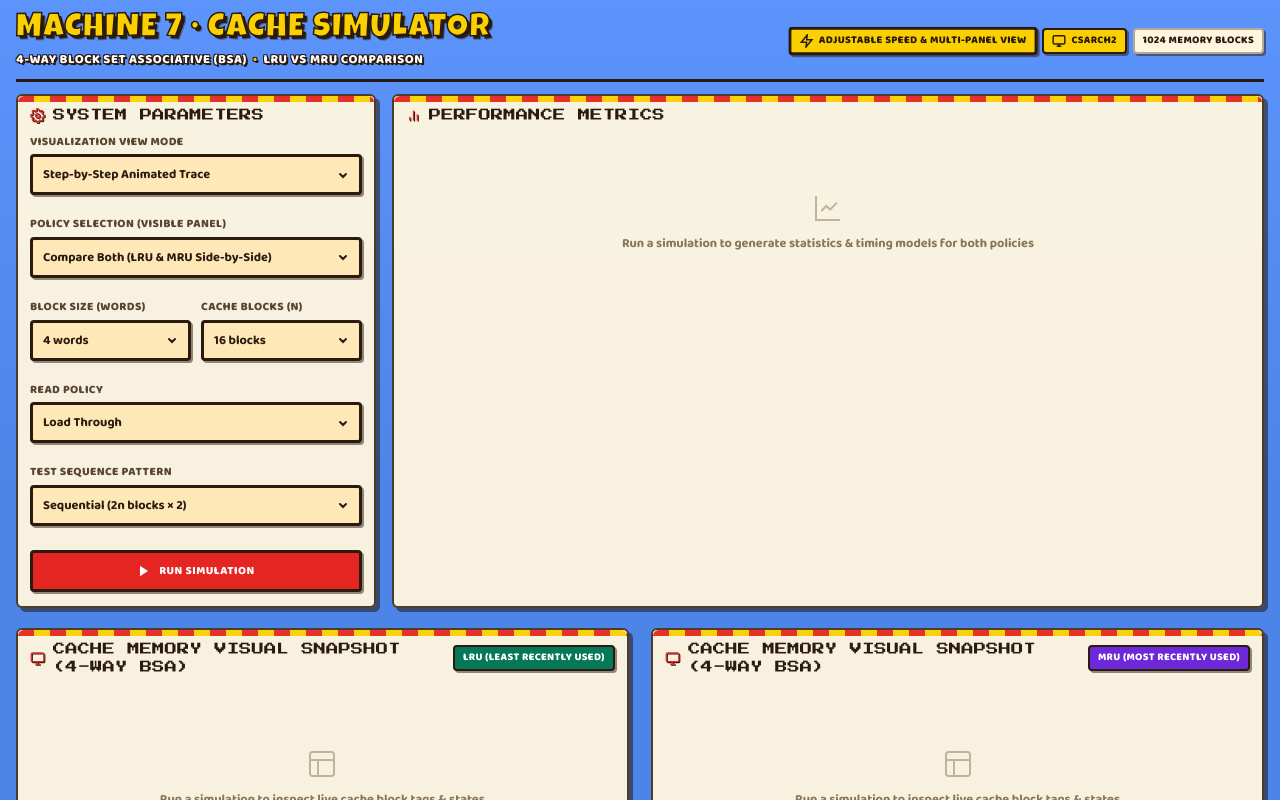
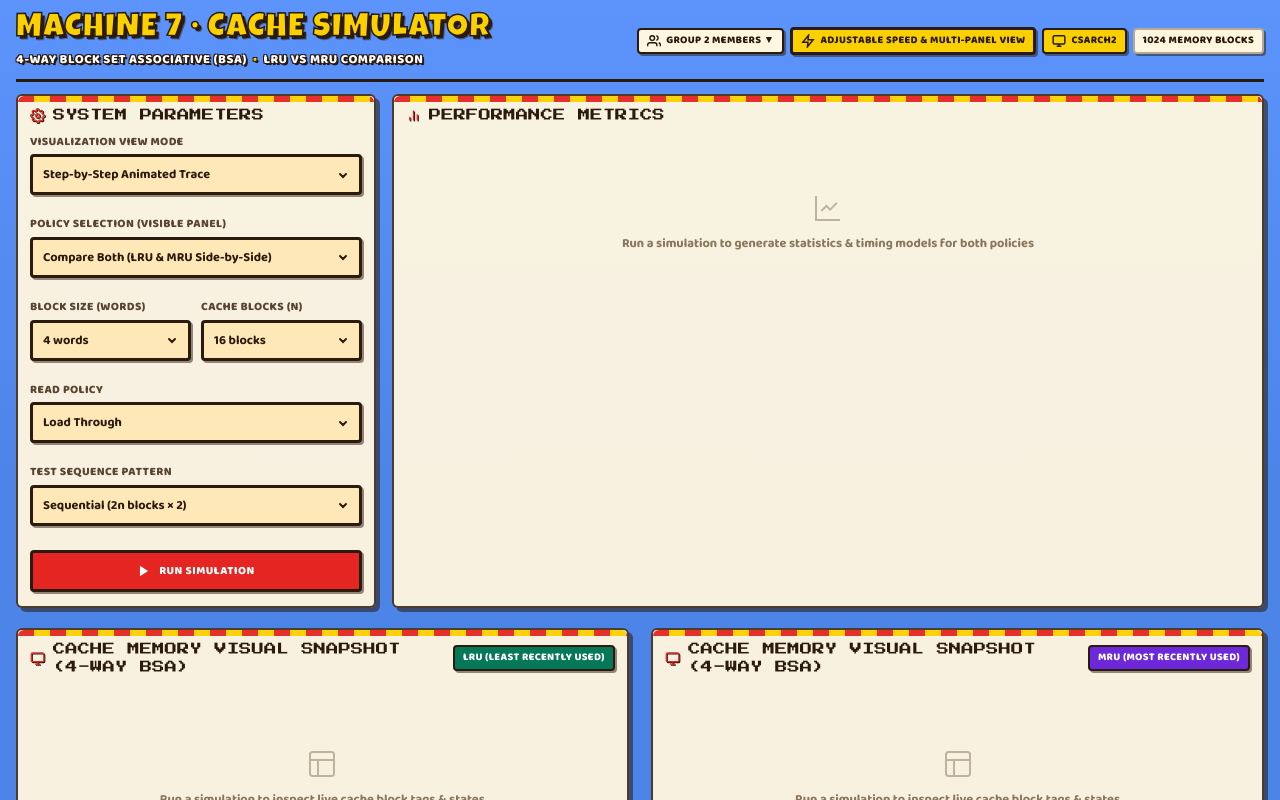
Before and after one commit to limj72/CSARCH2-CaseStudy1-Group2, a React (Vite) app: page / in a window 1280 px wide. Shown: the top 800 px of the page. Built offline with nearby package versions, Linux system fonts and the light colour scheme.

Commit message:
fix nauseasus auto adjust, added group members

```diff
--- a/src/index.css
+++ b/src/index.css
@@ -419,6 +419,7 @@ button.btn-primary:active {
   align-items: center;
   gap: 10px;
   flex-wrap: wrap;
+  flex: 1;
 }
 
 .step-badge {
@@ -511,12 +512,41 @@ button.btn-play-toggle:hover {
   border: 3px solid #2b1a0e !important;
   box-shadow: 2px 2px 0 rgba(43, 26, 14, 0.5);
   font-weight: 800;
-  animation: pulse-speed-badge 2s ease-in-out infinite;
 }
 
-@keyframes pulse-speed-badge {
-  0%, 100% { transform: scale(1); }
-  50% { transform: scale(1.04); }
+.group-members-dropdown {
+  position: relative;
+  cursor: pointer;
+  background: var(--bg-surface);
+}
+
+.group-members-dropdown .dropdown-content {
+  display: none;
+  position: absolute;
+  top: 100%;
+  left: 0;
+  background: var(--bg-elevated);
+  border: 2px solid var(--text-primary);
+  border-radius: var(--radius-sm);
+  padding: 8px 12px;
+  flex-direction: column;
+  gap: 6px;
+  min-width: 160px;
+  box-shadow: 4px 4px 0 rgba(43, 26, 14, 0.4);
+  z-index: 100;
+  margin-top: 6px;
+}
+
+.group-members-dropdown:hover .dropdown-content {
+  display: flex;
+}
+
+.group-members-dropdown .dropdown-content span {
+  font-size: 0.75rem;
+  font-weight: 800;
+  white-space: nowrap;
+  color: var(--text-primary);
+  text-transform: capitalize;
 }
 
 .speed-selector-highlight {
--- a/src/pages/Simulator.tsx
+++ b/src/pages/Simulator.tsx
@@ -18,6 +18,23 @@ export default function Simulator() {
                 </div>
 
                 <div className="header-badges">
+                    <div className="badge group-members-dropdown">
+                        <svg viewBox="0 0 24 24" width="14" height="14" stroke="currentColor" strokeWidth="2.5" fill="none">
+                            <path d="M17 21v-2a4 4 0 0 0-4-4H5a4 4 0 0 0-4 4v2"></path>
+                            <circle cx="9" cy="7" r="4"></circle>
+                            <path d="M23 21v-2a4 4 0 0 0-3-3.87"></path>
+                            <path d="M16 3.13a4 4 0 0 1 0 7.75"></path>
+                        </svg>
+                        Group 2 Members ▼
+                        <div className="dropdown-content">
+                            <span>Alec Nono</span>
+                            <span>Hannah Lee</span>
+                            <span>Justin Lim</span>
+                            <span>Mariel Yasumuro</span>
+                            <span>Matthew Fabregas</span>
+                        </div>
+                    </div>
+
                     <div className="badge badge-speed-highlight">
                         <svg viewBox="0 0 24 24" width="14" height="14" stroke="currentColor" strokeWidth="2.5" fill="none">
                             <polygon points="13 2 3 14 12 14 11 22 21 10 12 10 13 2"></polygon>
```
